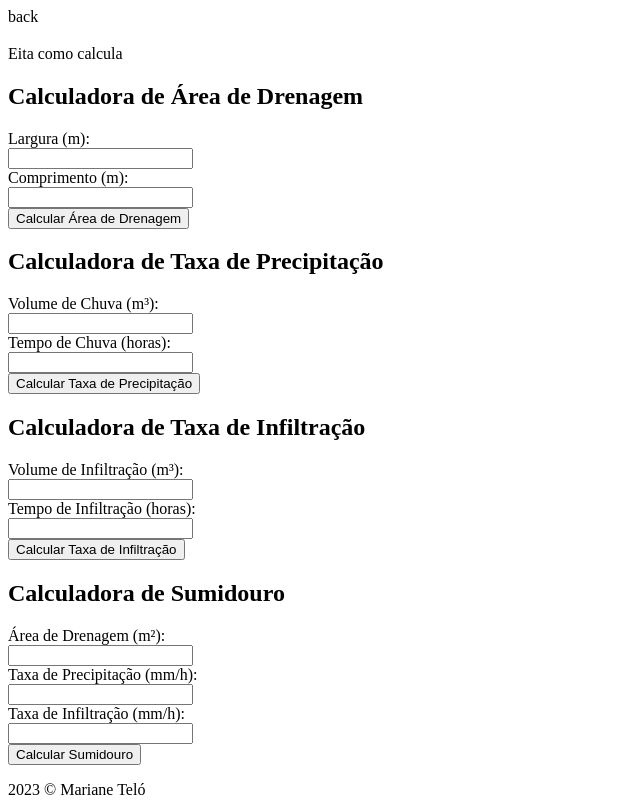
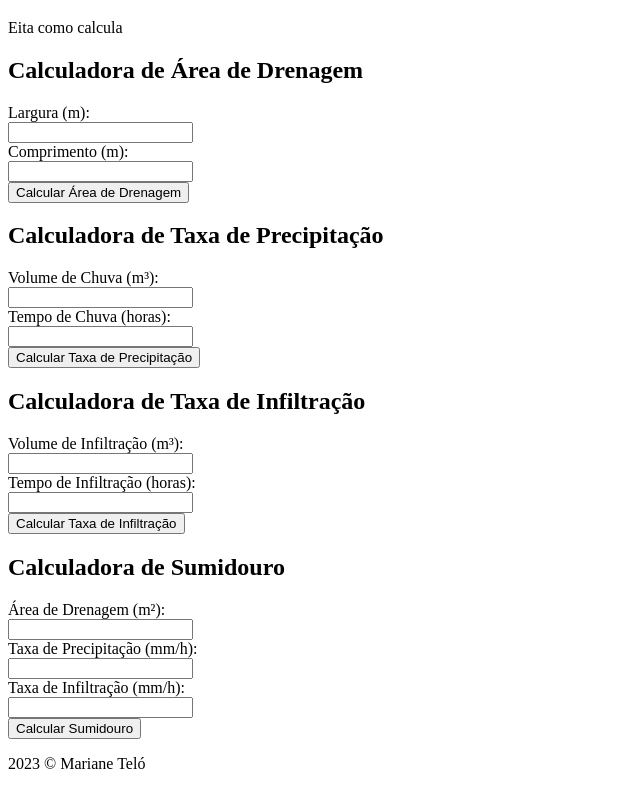
Before and after one commit to mariane-telo/calculator, a plain HTML site: page index.html in a window 1280 px wide. Shown: the whole page, without its empty margins (0-640 px from the left). Drawn offline with Linux system fonts and the light colour scheme.

Commit message:
Update index.html

```diff
--- a/index.html
+++ b/index.html
@@ -5,8 +5,7 @@
 <meta name="viewport" content="width=device-width, initial-scale=1.0">
 <title>Calculadoras de Engenharia Civil</title>
 </head>
-<body<style background-color=blue style>
-  back
+<body>
 <h3></h3>Eita como calcula<h3>
 <h2>Calculadora de Área de Drenagem</h2>
 <form id="areaDrenagemForm">
```
